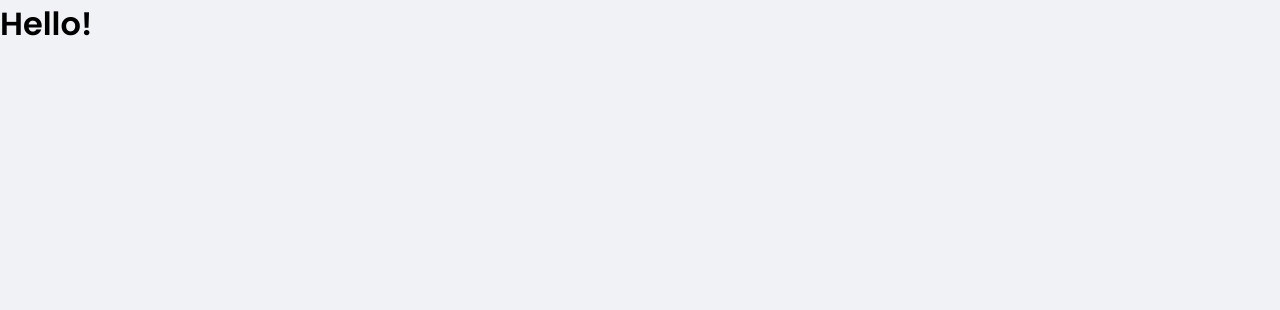
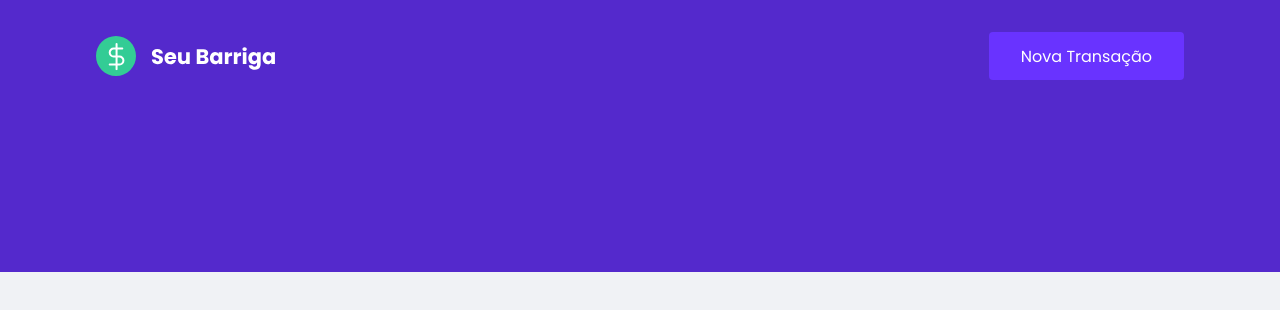
Before and after one commit to eryson/ignite-seu-barriga, a React (Create React App) app: page / in a window 1280 px wide. Shown: the top 310 px of the page. Built offline with nearby package versions, Linux system fonts and the light colour scheme.

Commit message:
feat: Created header styles

```diff
--- a/src/App.tsx
+++ b/src/App.tsx
@@ -1,10 +1,11 @@
+import { Header } from "./components/Header";
 import { GlobalStyle } from "./styles/global";
 
 export function App() {
   return (
-    <div className="App">
-      <h1>Hello!</h1>
+    <>
+      <Header />
       <GlobalStyle />
-    </div>
+    </>
   );
 }
--- /dev/null
+++ b/src/components/Header/index.tsx
@@ -0,0 +1,13 @@
+import logoImg from "../../assets/logo.svg";
+import { Container, Content } from "./styles";
+
+export function Header() {
+  return (
+    <Container>
+      <Content>
+        <img src={logoImg} alt="seu barriga" />
+        <button type="button">Nova Transação</button>
+      </Content>
+    </Container>
+  );
+}
--- /dev/null
+++ b/src/components/Header/styles.ts
@@ -0,0 +1,31 @@
+import styled from "styled-components";
+
+export const Container = styled.header`
+  background: var(--blue);
+`;
+
+export const Content = styled.div`
+  max-width: 1120px;
+  margin: 0 auto;
+
+  padding: 2rem 1rem 12rem;
+  display: flex;
+  align-items: center;
+  justify-content: space-between;
+
+  button {
+    font-size: 1rem;
+    color: #fff;
+    background: var(--blue-light);
+    border: 0;
+    padding: 0 2rem;
+    border-radius: 0.25rem;
+    height: 3rem;
+
+    transition: filter 0.2s;
+
+    &:hover {
+      filter: brightness(0.9);
+    }
+  }
+`;
```
Also changed, not shown: src/assets/logo.svg, src/assets/logo_old.svg (deleted).
